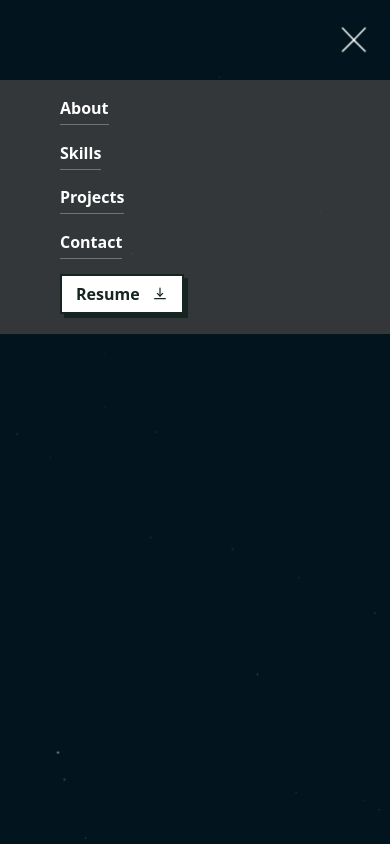
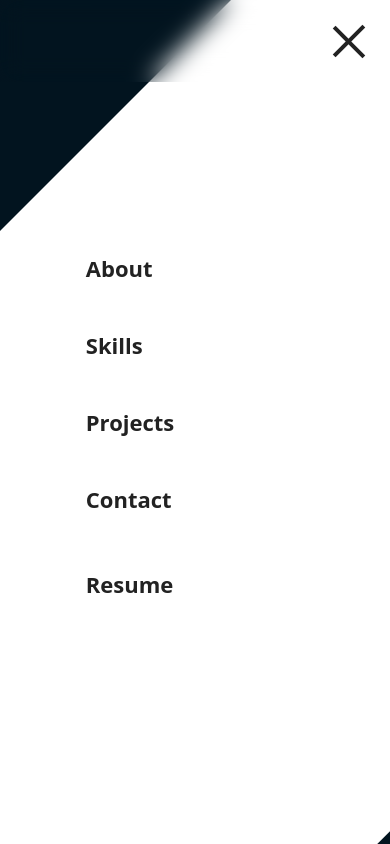
Before and after one commit to amanrai00/PortfolioAman, a Vue app: page / in a window 390 px wide. Both pictures are taken after a click on the button 354 px from the left and 39 px from the top of the page. Built offline with nearby package versions, Linux system fonts and the light colour scheme.

Commit message:
new mob-nav test

```diff
--- a/package.json
+++ b/package.json
@@ -13,6 +13,7 @@
   },
   "dependencies": {
     "@tailwindcss/vite": "^4.1.18",
+    "gsap": "^3.14.2",
     "lottie-web": "^5.13.0",
     "tailwindcss": "^4.1.18",
     "vue": "^3.5.25",
--- a/src/components/Navbar.vue
+++ b/src/components/Navbar.vue
@@ -9,9 +9,10 @@
     ]"
   >
     <div class="container mx-auto">
-      <div class="relative flex items-center ">
-        <!-- Logo -->
+      <div class="relative flex items-center">
+        <!-- Logo (desktop untouched, mobile hides on open like your code) -->
         <div
+          ref="logoEl"
           :class="[
             'flex items-center gap-1 cursor-pointer transition-all duration-300 hover:scale-110 active:scale-95',
             isOpen ? 'opacity-0 pointer-events-none' : 'opacity-100'
@@ -22,7 +23,7 @@
           <img :src="SecondLogo" alt="Second Logo" class="h-7 lg:h-8 invert brightness-50" />
         </div>
 
-        <!-- Desktop nav -->
+        <!-- Desktop nav (DO NOT TOUCH) -->
         <div class="hidden lg:block absolute left-1/2 -translate-x-1/2">
           <ul class="flex items-center gap-x-8 font-semibold text-[15px] lg:text-[16px]">
             <li
@@ -30,7 +31,10 @@
               :key="item.id"
               class="group transition-transform duration-150 hover:scale-110"
             >
-              <button class="text-[16.5px] lg:text-[17.5px] tracking-wide font-semibold hover:text-gray-300 transition-colors" @click="scrollToSection(item.id)">
+              <button
+                class="text-[16.5px] lg:text-[17.5px] tracking-wide font-semibold hover:text-gray-300 transition-colors"
+                @click="scrollToSection(item.id)"
+              >
                 {{ item.label }}
               </button>
               <span class="mt-1 block h-[2.5px] w-0 bg-white transition-all duration-300 group-hover:w-full"></span>
@@ -38,9 +42,9 @@
           </ul>
         </div>
 
-        <!-- Desktop resume + mobile toggle -->
+        <!-- Desktop resume + Mobile toggle (desktop untouched) -->
         <div class="ml-auto flex items-center gap-3">
-          <!-- Desktop Resume -->
+          <!-- Desktop Resume (DO NOT TOUCH) -->
           <a href="" class="group relative hidden px-4 py-2 font-medium lg:inline-block">
             <span
               class="absolute inset-0 h-full w-full translate-x-1 translate-y-1 bg-[#274156] transition duration-200 ease-out
@@ -50,20 +54,10 @@
               class="absolute inset-0 h-full w-full border-2 border-[#274156] bg-white transition-colors duration-200
                      group-hover:bg-black"
             ></span>
-            <span
-              class="relative flex items-center gap-x-3 text-[#274156] transition-colors duration-200 group-hover:text-white"
-            >
+            <span class="relative flex items-center gap-x-3 text-[#274156] transition-colors duration-200 group-hover:text-white">
               Resume
-              <svg
-                xmlns="http://www.w3.org/2000/svg"
-                class="h-4 w-4"
-                viewBox="0 0 24 24"
-                fill="none"
-                stroke="currentColor"
-                stroke-width="1.8"
-                stroke-linecap="round"
-                stroke-linejoin="round"
-              >
+              <svg xmlns="http://www.w3.org/2000/svg" class="h-4 w-4" viewBox="0 0 24 24" fill="none" stroke="currentColor"
+                stroke-width="1.8" stroke-linecap="round" stroke-linejoin="round">
                 <path d="M12 3v12" />
                 <path d="M8 11l4 4 4-4" />
                 <path d="M4 19h16" />
@@ -71,85 +65,73 @@
             </span>
           </a>
 
-          <!-- Mobile menu toggle -->
+          <!-- ✅ NEW MOBILE HAMBURGER (same style/animation idea as your HTML/GSAP example) -->
+          <div class="lg:hidden relative">
+            <!-- Open trigger -->
             <button
-            class="lg:hidden relative z-10 scale-110 active:scale-100 transition-transform"
-            @click="toggleMenu"
-            aria-label="Toggle menu"
+              ref="openTriggerEl"
+              class="menu-trigger"
+              aria-label="Open menu"
               :aria-expanded="isOpen"
+              @click="openMenu"
             >
-            <!-- Lottie will render here -->
-            <div ref="menuIconEl" class="w-8 h-8"></div>
+              <span ref="openTopEl" class="menu-trigger-bar top"></span>
+              <span ref="openMidEl" class="menu-trigger-bar middle"></span>
+              <span ref="openBotEl" class="menu-trigger-bar bottom"></span>
+            </button>
+
+            <!-- Close trigger -->
+            <button
+              ref="closeTriggerEl"
+              class="close-trigger"
+              aria-label="Close menu"
+              @click="closeMenu"
+            >
+              <span ref="closeLeftEl" class="close-trigger-bar left"></span>
+              <span ref="closeRightEl" class="close-trigger-bar right"></span>
             </button>
           </div>
         </div>
+      </div>
+    </div>
+  </nav>
 
-      <!-- Mobile nav -->
-      <Transition name="mobile-slide">
+  <!-- ✅ FULL SCREEN MOBILE MENU OVERLAY (same style/animation idea) -->
   <div
-          v-if="isOpen"
-          class="absolute left-0 top-full w-full bg-[#404040]/80 backdrop-blur-md text-white lg:hidden font-semibold overflow-hidden origin-top px-10"
+    ref="overlayEl"
+    class="mobile-overlay lg:hidden"
+    aria-hidden="true"
   >
-          <div class="flex flex-col gap-4 px-5 pb-5 pt-4">
-            <ul class="flex flex-col gap-4">
+    <!-- the 3 background shapes -->
+    <span ref="bgTopEl" class="menu-bg top"></span>
+    <span ref="bgMidEl" class="menu-bg middle"></span>
+    <span ref="bgBotEl" class="menu-bg bottom"></span>
+
+    <!-- Menu content -->
+    <div class="menu-container">
+      <ul ref="menuEl" class="menu">
         <li v-for="item in sections" :key="item.id">
-                <button
-                  @click="scrollToSection(item.id)"
-                  class="group relative inline-flex flex-col items-start font-semibold transition-transform duration-150 hover:scale-[1.08]"
-                >
-                  <span>{{ item.label }}</span>
-                  <span
-                    class="mt-1 block w-full bg-white/30 transition-transform duration-300 group-hover:scale-x-110
-                           group-hover:scale-y-[1.3]"
-                    style="height: 0.5px"
-                  ></span>
+          <button class="menu-link" @click="scrollToSection(item.id)">
+            {{ item.label }}
           </button>
         </li>
+
+        <li class="mt-4">
+          <a class="menu-link" href="">
+            Resume
+          </a>
+        </li>
       </ul>
-
-            <!-- Mobile Resume -->
-            <a href="" class="group relative inline-block w-max px-4 py-2 font-semibold">
-              <span
-                class="absolute inset-0 h-full w-full translate-x-1 translate-y-1 bg-[#162521] transition duration-200 ease-out
-                       group-hover:translate-x-0 group-hover:translate-y-0"
-              ></span>
-              <span
-                class="absolute inset-0 h-full w-full border-2 border-[#162521] bg-white transition-colors duration-200
-                       group-hover:bg-black"
-              ></span>
-              <span
-                class="relative flex items-center gap-x-3 text-[#162521] transition-colors duration-200 group-hover:text-white"
-              >
-                Resume
-                <svg
-                  xmlns="http://www.w3.org/2000/svg"
-                  class="h-4 w-4"
-                  viewBox="0 0 24 24"
-                  fill="none"
-                  stroke="currentColor"
-                  stroke-width="1.8"
-                  stroke-linecap="round"
-                  stroke-linejoin="round"
-                >
-                  <path d="M12 3v12" />
-                  <path d="M8 11l4 4 4-4" />
-                  <path d="M4 19h16" />
-                </svg>
-              </span>
-            </a>
     </div>
   </div>
-      </Transition>
-    </div>
-  </nav>
 </template>
 
 <script setup>
 import { onBeforeUnmount, onMounted, ref } from "vue";
+import { gsap } from "gsap";
+
 import logo from "../assets/logo1.png";
 import SecondLogo from "../assets/second-logo.png";
-import lottie from "lottie-web";
-import hamburgerAnim from "@/assets/lottie/hamburger.json";
 
 const hasShadow = ref(false);
 const isOpen = ref(false);
@@ -162,28 +144,28 @@ const sections = [
   { id: "contact", label: "Contact" },
 ];
 
-const menuIconEl = ref(null);
-let menuAnim = null;
-let endFrame = 0;
+/* ====== refs for GSAP targets ====== */
+const logoEl = ref(null);
 
-// Snap icon state WITHOUT animation
-const setIconState = (open) => {
-  if (!menuAnim) return;
-  menuAnim.goToAndStop(open ? endFrame : 0, true);
-};
+const overlayEl = ref(null);
+const menuEl = ref(null);
 
-// Play icon animation ONLY on button click
-const playIcon = (open) => {
-  if (!menuAnim) return;
+const bgTopEl = ref(null);
+const bgMidEl = ref(null);
+const bgBotEl = ref(null);
 
-  menuAnim.stop();
+const openTriggerEl = ref(null);
+const closeTriggerEl = ref(null);
 
-  if (open) {
-    menuAnim.playSegments([0, endFrame], true);
-  } else {
-    menuAnim.playSegments([endFrame, 0], true);
-  }
-};
+const openTopEl = ref(null);
+const openMidEl = ref(null);
+const openBotEl = ref(null);
+
+const closeLeftEl = ref(null);
+const closeRightEl = ref(null);
+
+/* ====== timelines ====== */
+let tl = null;
 
 const handleScroll = () => {
   hasShadow.value = window.scrollY > 0;
@@ -192,17 +174,30 @@ const handleScroll = () => {
 const handleResize = () => {
   // close mobile menu if switching to desktop
   if (window.innerWidth >= 1024) {
-    isOpen.value = false;
-    setIconState(false);
+    forceCloseNoAnim();
   }
 };
 
-const toggleMenu = () => {
-  const next = !isOpen.value;
-  isOpen.value = next;
+const forceCloseNoAnim = () => {
+  isOpen.value = false;
+  tl?.progress(0).pause();
 
-  // animate ONLY on click
-  playIcon(next);
+  // keep overlay hidden, open trigger visible, close trigger behind
+  gsap.set(overlayEl.value, { pointerEvents: "none" });
+  gsap.set(openTriggerEl.value, { autoAlpha: 1 });
+  gsap.set(closeTriggerEl.value, { autoAlpha: 1, zIndex: 5 });
+};
+
+const openMenu = () => {
+  if (!tl) return;
+  isOpen.value = true;
+  tl.play(0);
+};
+
+const closeMenu = () => {
+  if (!tl) return;
+  isOpen.value = false;
+  tl.reverse();
 };
 
 const scrollToSection = (id) => {
@@ -212,9 +207,8 @@ const scrollToSection = (id) => {
   const top = section.offsetTop - 110;
   window.scrollTo({ top, behavior: "smooth" });
 
-  // close without animation
-  isOpen.value = false;
-  setIconState(false);
+  // close menu after click (with animation)
+  if (isOpen.value) closeMenu();
 };
 
 onMounted(() => {
@@ -224,54 +218,207 @@ onMounted(() => {
   handleScroll();
   handleResize();
 
-  requestAnimationFrame(() => {
-    isReady.value = true;
+  requestAnimationFrame(() => (isReady.value = true));
+
+  // initial states (match the “HTML demo” feel)
+  gsap.set(overlayEl.value, { autoAlpha: 0, pointerEvents: "none" });
+  gsap.set(menuEl.value, { autoAlpha: 0, y: 30, visibility: "hidden" });
+
+  // background panels start positions (off)
+  gsap.set(bgTopEl.value, { yPercent: -152, rotate: -45, transformOrigin: "center" });
+  gsap.set(bgMidEl.value, { scaleY: 0, rotate: -45, transformOrigin: "center" });
+  gsap.set(bgBotEl.value, { yPercent: 25, rotate: -45, transformOrigin: "center" });
+
+  // close icon bars start “far away”
+  gsap.set(closeLeftEl.value, { x: 100, y: -100, rotate: -45 });
+  gsap.set(closeRightEl.value, { x: -100, y: -100, rotate: 45 });
+
+  // close trigger behind until opened
+  gsap.set(closeTriggerEl.value, { zIndex: 5, autoAlpha: 1 });
+
+  tl = gsap.timeline({
+    paused: true,
+    defaults: { ease: "power4.inOut" },
+    onStart: () => {
+      gsap.set(overlayEl.value, { autoAlpha: 1, pointerEvents: "auto" });
+      gsap.set(closeTriggerEl.value, { zIndex: 30 });
+    },
+    onReverseComplete: () => {
+      gsap.set(overlayEl.value, { autoAlpha: 0, pointerEvents: "none" });
+      gsap.set(openTriggerEl.value, { visibility: "visible" });
+      gsap.set(closeTriggerEl.value, { zIndex: 5 });
+    },
   });
 
-  menuAnim = lottie.loadAnimation({
-    container: menuIconEl.value,
-    renderer: "svg",
-    loop: false,
-    autoplay: false,
-    animationData: hamburgerAnim,
-  });
+  // === OPEN sequence (same concept as your TimelineMax demo) ===
+  tl.addLabel("preOpen")
+    .to(logoEl.value, { duration: 0.4, scale: 0.8, autoAlpha: 0, ease: "power2.out" }, "preOpen")
+    .to(openTopEl.value, { duration: 0.4, x: 80, y: -80 }, "preOpen+=0.1")
+    .to(openMidEl.value, {
+      duration: 0.4,
+      x: 80,
+      y: -80,
+      onComplete: () => gsap.set(openTriggerEl.value, { visibility: "hidden" }),
+    }, "preOpen")
+    .to(openBotEl.value, { duration: 0.4, x: 80, y: -80 }, "preOpen+=0.2")
 
-  menuAnim.setSpeed(1.8);
+    .addLabel("open", "-=0.25")
+    .to(bgTopEl.value, { duration: 0.8, yPercent: 13 }, "open")
+    .to(bgMidEl.value, { duration: 0.8, scaleY: 1 }, "open")
+    .to(bgBotEl.value, { duration: 0.8, yPercent: -114 }, "open")
 
-  menuAnim.addEventListener("DOMLoaded", () => {
-    endFrame = Math.floor(menuAnim.getDuration(true));
-    setIconState(false); // start closed
-  });
+    .fromTo(menuEl.value,
+      { y: 30, autoAlpha: 0, visibility: "hidden" },
+      { duration: 0.6, y: 0, autoAlpha: 1, visibility: "visible", ease: "power4.out" },
+      "open+=0.35"
+    )
+
+    .addLabel("preClose", "-=0.55")
+    .to(closeLeftEl.value, { duration: 0.8, x: 0, y: 0, ease: "power4.out" }, "preClose")
+    .to(closeRightEl.value, { duration: 0.8, x: 0, y: 0, ease: "power4.out" }, "preClose+=0.2");
+
+  // start closed
+  forceCloseNoAnim();
 });
 
 onBeforeUnmount(() => {
   window.removeEventListener("scroll", handleScroll);
   window.removeEventListener("resize", handleResize);
-
-  menuAnim?.destroy();
-  menuAnim = null;
+  tl?.kill();
+  tl = null;
 });
 </script>
 
 <style scoped>
-.mobile-slide-enter-active,
-.mobile-slide-leave-active {
-  transition: transform 0.3s ease, opacity 0.3s ease;
+/* ===== FULL SCREEN OVERLAY ===== */
+.mobile-overlay {
+  position: fixed;
+  inset: 0;
+  z-index: 40; /* under navbar (navbar is z-50) */
 }
 
-.mobile-slide-enter-from,
-.mobile-slide-leave-to {
-  transform: translateY(-100%);
-  opacity: 0;
+/* background strips (same “rotated blocks” look) */
+.menu-bg {
+  position: absolute;
+  display: block;
+  width: 200%;
+  height: 40%;
+  left: -53%;
+  top: -25%;
+  background: rgba(255, 255, 255, 1);
 }
 
-.mobile-slide-enter-to,
-.mobile-slide-leave-from {
-  transform: translateY(0);
-  opacity: 1;
+.menu-bg.middle {
+  top: 29%;
+  left: -53%;
 }
 
-.w-8.h-8 {
-  filter: invert(1);
+.menu-bg.top {
+  left: -34%;
+  top: 0;
 }
+
+.menu-bg.bottom {
+  top: 105%;
+  left: -20%;
+}
+
+/* menu container/content */
+.menu-container {
+  position: absolute;
+  inset: 0;
+  display: flex;
+  align-items: center;
+}
+
+.menu {
+  width: 100%;
+  padding: 22%;
+  list-style: none;
+  margin: 0;
+}
+
+.menu li {
+  text-align: left;
+  padding: 14px 0;
+}
+
+.menu-link {
+  appearance: none;
+  border: none;
+  background: transparent;
+  padding: 8px 0;
+  font-weight: 700;
+  font-size: 22px;
+  color: #222222;
+  cursor: pointer;
+  position: relative;
+}
+
+.menu-link::after {
+  content: "";
+  position: absolute;
+  left: 0;
+  bottom: 2px;
+  width: 22px;
+  height: 3px;
+  opacity: 0;
+  transform: translateX(80px);
+  transition: transform 0.3s cubic-bezier(.55,0,.1,1), opacity 0.3s cubic-bezier(.55,0,.1,1);
+  background: #222222;
+}
+
+.menu-link:hover::after {
+  opacity: 1;
+  transform: translateX(0);
+}
+
+/* ===== HAMBURGER + CLOSE TRIGGERS ===== */
+.menu-trigger,
+.close-trigger {
+  position: relative;
+  width: 42px;
+  height: 42px;
+  cursor: pointer;
+  display: block;
+  border: none;
+  background: transparent;
+  padding: 0;
+}
+
+.menu-trigger {
+  z-index: 60; /* above overlay */
+}
+
+.close-trigger {
+  z-index: 5;
+  position: absolute;
+  top: 0;
+  right: 0;
+}
+
+/* open bars */
+.menu-trigger-bar {
+  display: block;
+  width: 100%;
+  height: 4px;
+  background: rgba(255,255,255,1);
+  margin-bottom: 6px;
+  transform: rotate(-45deg);
+  position: relative;
+}
+
+.menu-trigger-bar.top { width: 50%; }
+.menu-trigger-bar.bottom { width: 50%; margin-left: 50%; }
+
+/* close bars (X) */
+.close-trigger-bar {
+  display: block;
+  width: 100%;
+  height: 4px;
+  background: #222222;
+  position: relative;
+}
+
+.close-trigger-bar.right { margin-top: -3px; }
 </style>
```
Also changed, not shown: 1 other file (tests, documents, lock files or other folders). Lines whose indentation alone changed are shown as unchanged.
